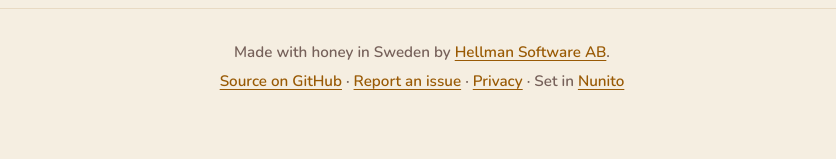
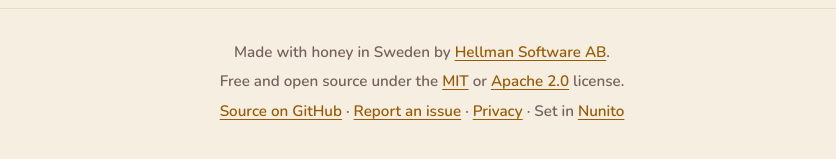
Before and after one commit to ErikHellman/kiri, a plain HTML site: page site/privacy.html in a window 1280 px wide. Shown: the part 3391-3550 px from the top of the page, without its empty margins (218-1054 px from the left). Drawn offline with Linux system fonts and the light colour scheme.

Commit message:
Privacy page: the licence line the front page has
Co-Authored-By: Claude Opus 5.5 <noreply@anthropic.com>
Claude-Session: https://claude.ai/code/session_01PKDP9oVmeNbMH5JS3DYYhx

```diff
--- a/site/privacy.html
+++ b/site/privacy.html
@@ -105,6 +105,7 @@ defaults write se.hellsoft.kiri usageAnalytics -bool false</code></pre>
 
   <footer class="footer">
     <p>Made with honey in Sweden by <a href="https://hellsoft.se">Hellman Software AB</a>.</p>
+    <p>Free and open source under the <a href="https://github.com/ErikHellman/kiri/blob/main/LICENSE-MIT">MIT</a> or <a href="https://github.com/ErikHellman/kiri/blob/main/LICENSE-APACHE">Apache 2.0</a> license.</p>
     <p><a href="https://github.com/ErikHellman/kiri">Source on GitHub</a> · <a href="https://github.com/ErikHellman/kiri/issues">Report an issue</a> · <a href="privacy.html">Privacy</a> · Set in <a href="fonts/OFL.txt">Nunito</a></p>
   </footer>
 </body>
```
